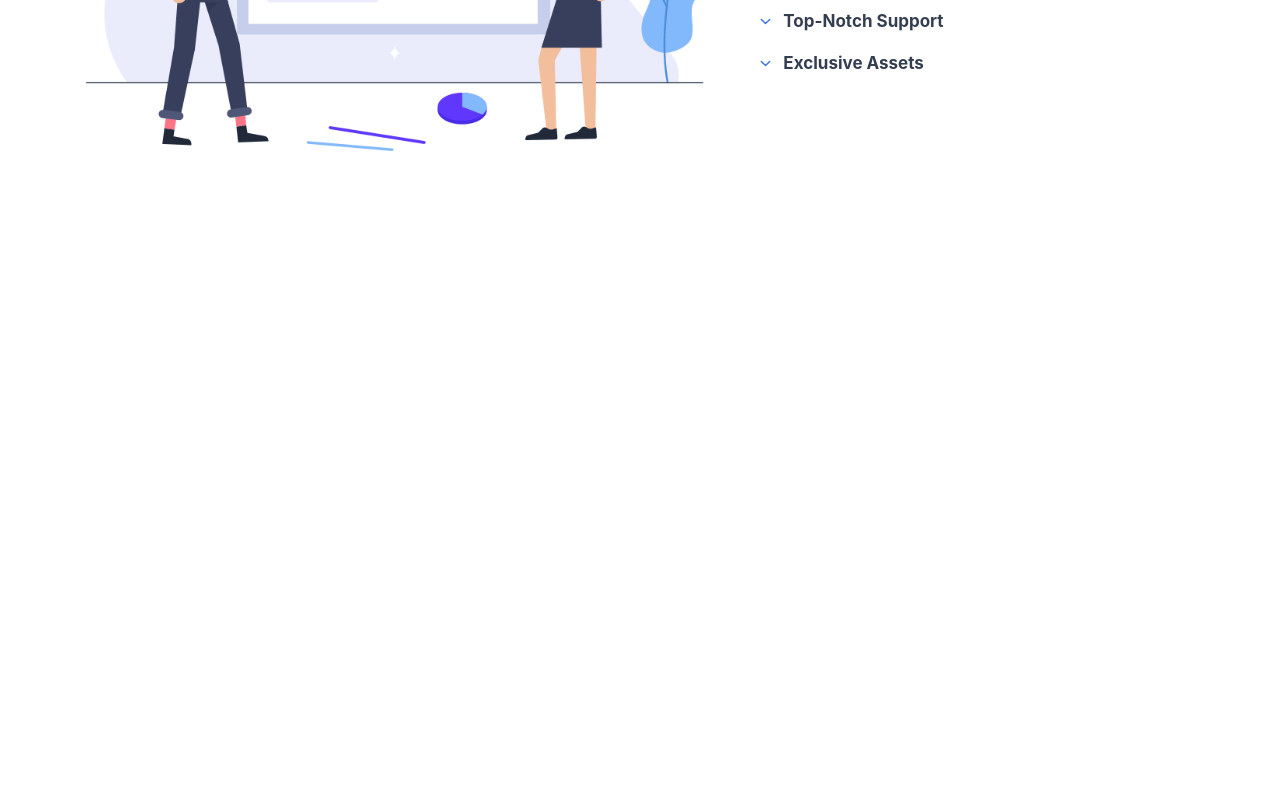
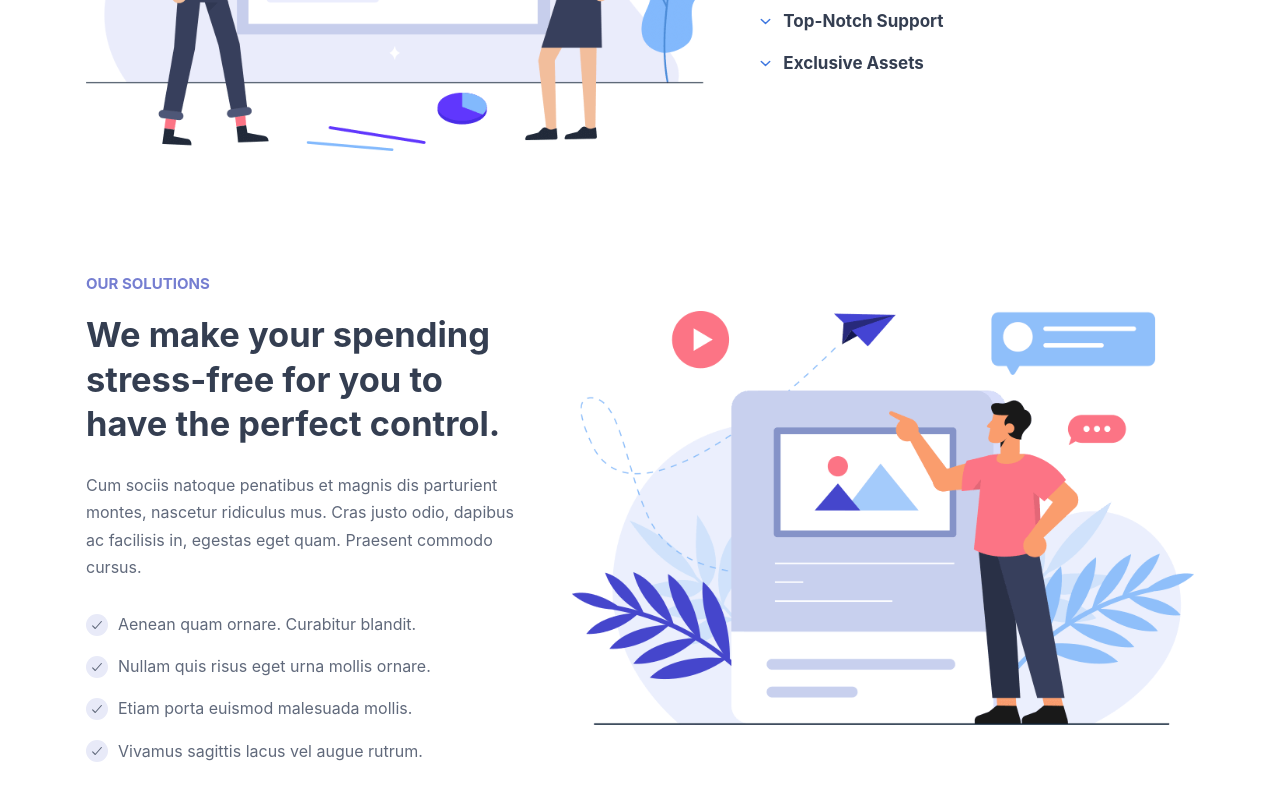
Before and after one commit to leenock/React-Js-landing-page, a React (Create React App) app in the folder vr03/: page / in a window 1280 px wide. Shown: the part 1816-2616 px from the top of the page. Before the commit the page ends 1967 px from the top, so only its background shows below. Built offline with nearby package versions, Linux system fonts and the light colour scheme.

Commit message:
our solution update

```diff
--- a/vr03/src/App.js
+++ b/vr03/src/App.js
@@ -3,6 +3,7 @@ import Header from './components/Header/Header';
 import Hero from './components/Hero/Hero';
 import AboutUs from './components/AboutUs/AboutUs';
 import ChooseUs from './components/ChooseUs/ChooseUs';
+import Solutions from './components/OurSolutions/Solutions';
 
 function App() {
   return (
@@ -11,6 +12,7 @@ function App() {
       <Hero />
       <AboutUs />
       <ChooseUs />
+      <Solutions />
     </div>
   );
 }
--- a/vr03/src/components/Hero/Hero.jsx
+++ b/vr03/src/components/Hero/Hero.jsx
@@ -59,50 +59,50 @@ const Hero = () => {
 
 
     return (
-        <section class="section hero has-bg-image" aria-label="home"
+        <section className="section hero has-bg-image" aria-label="home"
           style={{ backgroundImage: "url('./assets/images/hero-bg.jpg')" }}>
-            <div class="container">
-                <div class="hero-content">
-                    <h1 class="h1 hero-title">Crafting project specific solutions with expertise.</h1>
-                    <p class="hero-text">
+            <div className="container">
+                <div className="hero-content">
+                    <h1 className="h1 hero-title">Crafting project specific solutions with expertise.</h1>
+                    <p className="hero-text">
                         We’re a creative company that focuses on establishing long-term relationships with customers.
                     </p>
-                    <div class="btn-wrapper">
-                        <a href="/#" class="btn btn-primary">Explore Now</a>
-                        <a href="/#" class="btn btn-outline">Contact Us</a>
+                    <div className="btn-wrapper">
+                        <a href="/#" className="btn btn-primary">Explore Now</a>
+                        <a href="/#" className="btn btn-outline">Contact Us</a>
                     </div>
                 </div>
                 <div className="hero-slider" data-slider ref={sliderRef}>
-                    <div class="slider-inner">
-                        <ul class="slider-container" data-slider-container>
-                            <li class="slider-item">
+                    <div className="slider-inner">
+                        <ul className="slider-container" data-slider-container>
+                            <li className="slider-item">
                             <figure className="img-holder" style={{ "--width": 575, "--height": 550 }}>
-                                    <img src="./assets/images/hero-slide-1.jpg" style={{ "--width": 575, "--height": 550 }} alt="" class="img-cover" />
+                                    <img src="./assets/images/hero-slide-1.jpg" style={{ "--width": 575, "--height": 550 }} alt="" className="img-cover" />
                                 </figure>
                             </li>
-                            <li class="slider-item">
-                                <div class="hero-card">
-                                    <figure class="img-holder" style={{ "--width": 575, "--height": 550 }}>
+                            <li className="slider-item">
+                                <div className="hero-card">
+                                    <figure className="img-holder" style={{ "--width": 575, "--height": 550 }}>
                                         <img src="./assets/images/hero-slide-2.jpg" width="575" height="550" alt="hero banner"
-                                            class="img-cover" />
+                                            className="img-cover" />
                                     </figure>
 
-                                    <button class="play-btn" aria-label="play adex intro">
+                                    <button className="play-btn" aria-label="play adex intro">
                                         <ion-icon name="play" aria-hidden="true"></ion-icon>
                                     </button>
                                 </div>
                             </li>
-                            <li class="slider-item">
-                                <figure class="img-holder" style={{ "--width": 575, "--height": 550 }}>
-                                    <img src="./assets/images/hero-slide-3.jpg" width="575" height="550" alt="" class="img-cover" />
+                            <li className="slider-item">
+                                <figure className="img-holder" style={{ "--width": 575, "--height": 550 }}>
+                                    <img src="./assets/images/hero-slide-3.jpg" width="575" height="550" alt="" className="img-cover" />
                                 </figure>
                             </li>
                         </ul>
                     </div>
-                    <button class="slider-btn prev" aria-label="slide to previous" data-slider-prev>
+                    <button className="slider-btn prev" aria-label="slide to previous" data-slider-prev>
                         <ion-icon name="arrow-back"></ion-icon>
                     </button>
-                    <button class="slider-btn next" aria-label="slide to next" data-slider-next>
+                    <button className="slider-btn next" aria-label="slide to next" data-slider-next>
                         <ion-icon name="arrow-forward"></ion-icon>
                     </button>
                 </div>
--- /dev/null
+++ b/vr03/src/components/OurSolutions/Solutions.jsx
@@ -0,0 +1,73 @@
+import React from 'react';
+import "./solution.css";
+
+const Solutions = () => {
+  return (
+    <section className="section feature" aria-labelledby="feature-label">
+  <div className="container">
+    <figure className="feature-banner">
+      <img
+        src="./assets/images/feature-banner.png"
+        width="800"
+        height="531"
+        loading="lazy"
+        alt="feature banner"
+        className="w-100"
+      />
+    </figure>
+    <div className="feature-content">
+      <p className="section-subtitle" id="feautre-label">
+        Our Solutions
+      </p>
+      <h2 className="h2 section-title">
+        We make your spending stress-free for you to have the perfect control.
+      </h2>
+
+      <p className="section-text">
+        Cum sociis natoque penatibus et magnis dis parturient montes, nascetur
+        ridiculus mus. Cras justo odio, dapibus ac facilisis in, egestas eget
+        quam. Praesent commodo cursus.
+      </p>
+      <ul className="feature-list">
+        <li>
+          <div className="feature-card">
+            <div className="card-icon">
+              <ion-icon name="checkmark" aria-hidden="true"></ion-icon>
+            </div>
+            <span className="span">Aenean quam ornare. Curabitur blandit.</span>
+          </div>
+        </li>
+        <li>
+          <div className="feature-card">
+            <div className="card-icon">
+              <ion-icon name="checkmark" aria-hidden="true"></ion-icon>
+            </div>
+
+            <span className="span">Nullam quis risus eget urna mollis ornare.</span>
+          </div>
+        </li>
+        <li>
+          <div className="feature-card">
+            <div className="card-icon">
+              <ion-icon name="checkmark" aria-hidden="true"></ion-icon>
+            </div>
+
+            <span className="span">Etiam porta euismod malesuada mollis.</span>
+          </div>
+        </li>
+        <li>
+          <div className="feature-card">
+            <div className="card-icon">
+              <ion-icon name="checkmark" aria-hidden="true"></ion-icon>
+            </div>
+            <span className="span">Vivamus sagittis lacus vel augue rutrum.</span>
+          </div>
+        </li>
+      </ul>
+    </div>
+  </div>
+</section>
+  )
+}
+
+export default Solutions
--- /dev/null
+++ b/vr03/src/components/OurSolutions/solution.css
@@ -0,0 +1,26 @@
+.feature .container {
+    display: grid;
+    gap: 50px;
+  }
+
+  .feature .section-text { margin-block: 25px 30px; }
+
+  .feature-list {
+    display: grid;
+    gap: 15px;
+  }
+
+  .feature-card {
+    display: flex;
+    align-items: center;
+    gap: 10px;
+  }
+
+  .feature-card .card-icon {
+    background-color: var(--lavender-web);
+    font-size: 1.4rem;
+    padding: 4px;
+    border-radius: var(--radius-circle);
+  }
+
+  .feature-card .card-icon ion-icon { --ionicon-stroke-width: 40px; }
```
